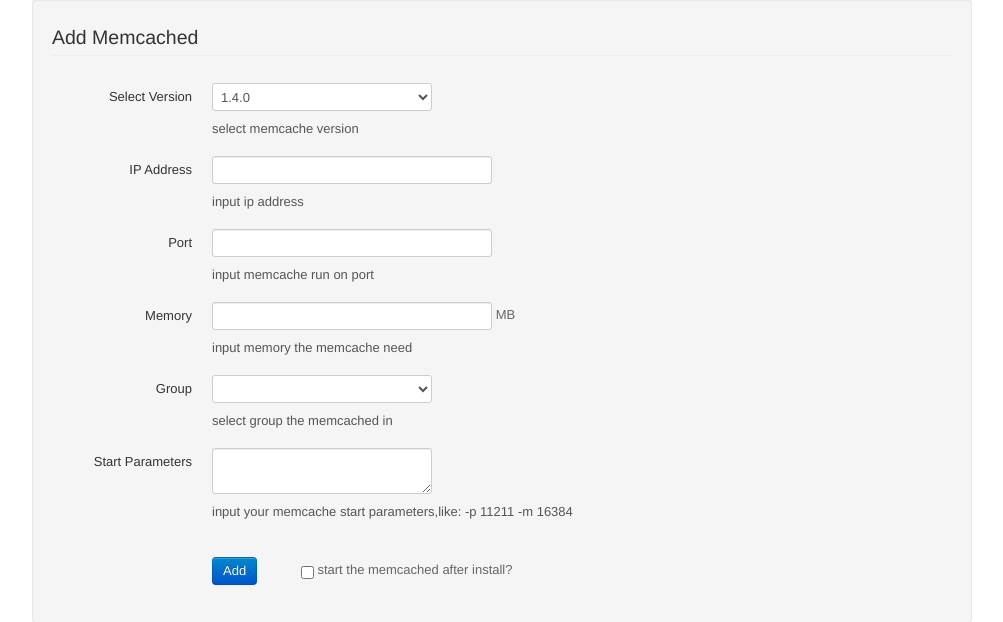
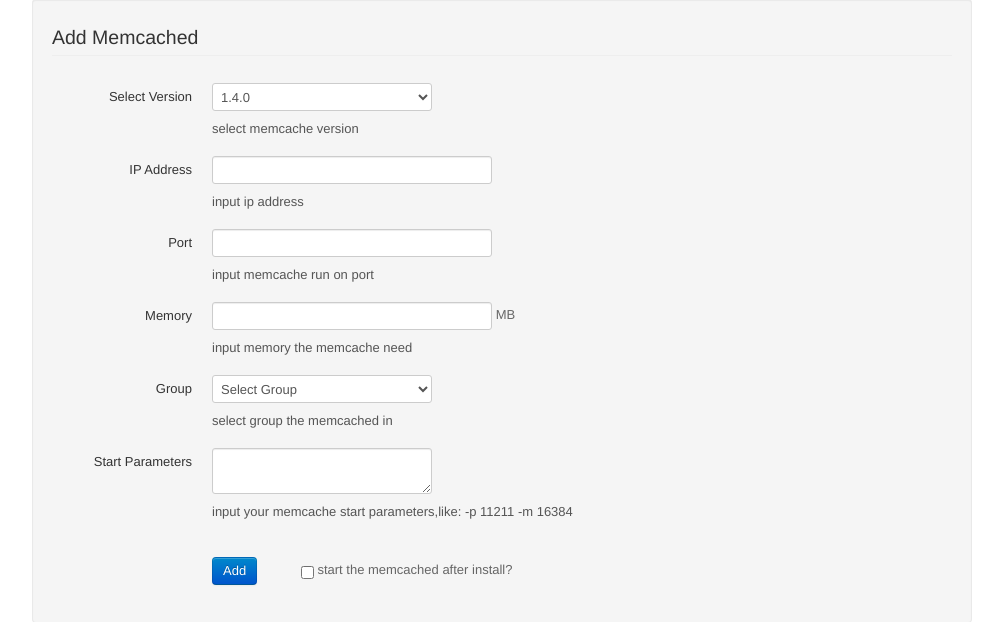
Before and after one commit to mingshi/memcached-cloud, a Flask app: page /memcached-add in a window 1280 px wide. Shown: the part 113-735 px from the top of the page, without its empty margins (138-1141 px from the left). Run offline with Flask 2, Linux system fonts and the light colour scheme; data that the repository does not hold is empty; some libraries are stand-ins or nearby versions.

Commit message:
modify memcached add template

```diff
--- a/mc/templates/mc/groups_index.html
+++ b/mc/templates/mc/groups_index.html
@@ -16,7 +16,7 @@
     </p>
     <table class="table table-bordered table-striped">
         <thead>
-            <tr><th>Group</th><th>Memcached Count</th><th>Total Memory(M)</th><th>Avg Hit(%)</th></tr>
+            <tr><th>Group</th><th>Memcached Count</th><th>Total Memory(M)</th><th>Avg Hit Rate(%)</th></tr>
         </thead>
         <tbody>
         {% for group in groups %}
--- a/mc/templates/mc/memcached_add.html
+++ b/mc/templates/mc/memcached_add.html
@@ -47,6 +47,7 @@
                     <label class="control-label" for="group">Group</label>
                     <div class="controls">
                         <select name="group" id="group">
+                            <option value="0">Select Group</option>
                             {% for id in group_names %}
                                 <option value="{{ id }}">{{ group_names[id] }}</option>
                             {% endfor %}
@@ -86,6 +87,9 @@
                         .animate({ backgroundColor: "#FFFFFF" }, 1000);
                 }else if($("#memory").val()=="" || isNaN($("#memory").val()) || $("#memory").val()<=0){
                     $("#memory").animate({ backgroundColor: "#FFB5B5" }, 500)
+                        .animate({ backgroundColor: "#FFFFFF" }, 1000);
+                }else if($("#group").val()==0){
+                    $("#group").animate({ backgroundColor: "#FFB5B5" }, 500)
                         .animate({ backgroundColor: "#FFFFFF" }, 1000);
                 }else{
                     if (! confirm('Are you sure to install memcached on this host?')) {
```
